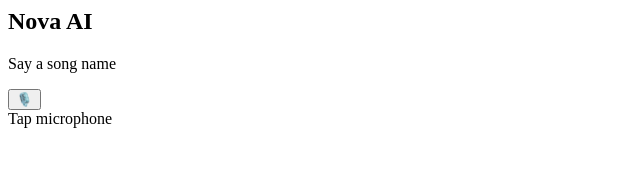
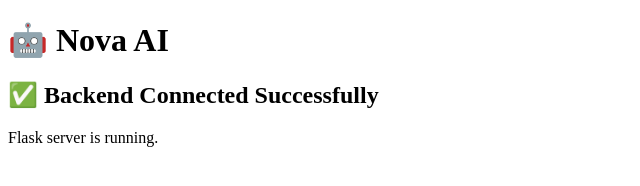
Before and after one commit to kavya0696/agent, a plain HTML site: page app/templates/index.html in a window 1280 px wide. Shown: the whole page, without its empty margins (0-640 px from the left). Drawn offline with Linux system fonts and the light colour scheme.

Commit message:
Update index.html with new headings and content

```diff
--- a/app/templates/index.html
+++ b/app/templates/index.html
@@ -1,15 +1,18 @@
+<!DOCTYPE html>
 <html>
 
-    <h2>Nova AI</h2>
+<head>
+    <title>Nova AI</title>
+</head>
 
-    <p>Say a song name</p>
+<body>
 
-    <button id="mic" class="mic">
-        🎙️
-    </button>
+    <h1>🤖 Nova AI</h1>
 
-    <div id="status" class="status">
-        Tap microphone
-    </div>
+    <h2>✅ Backend Connected Successfully</h2>
+
+    <p>Flask server is running.</p>
+
+</body>
 
 </html>
```
